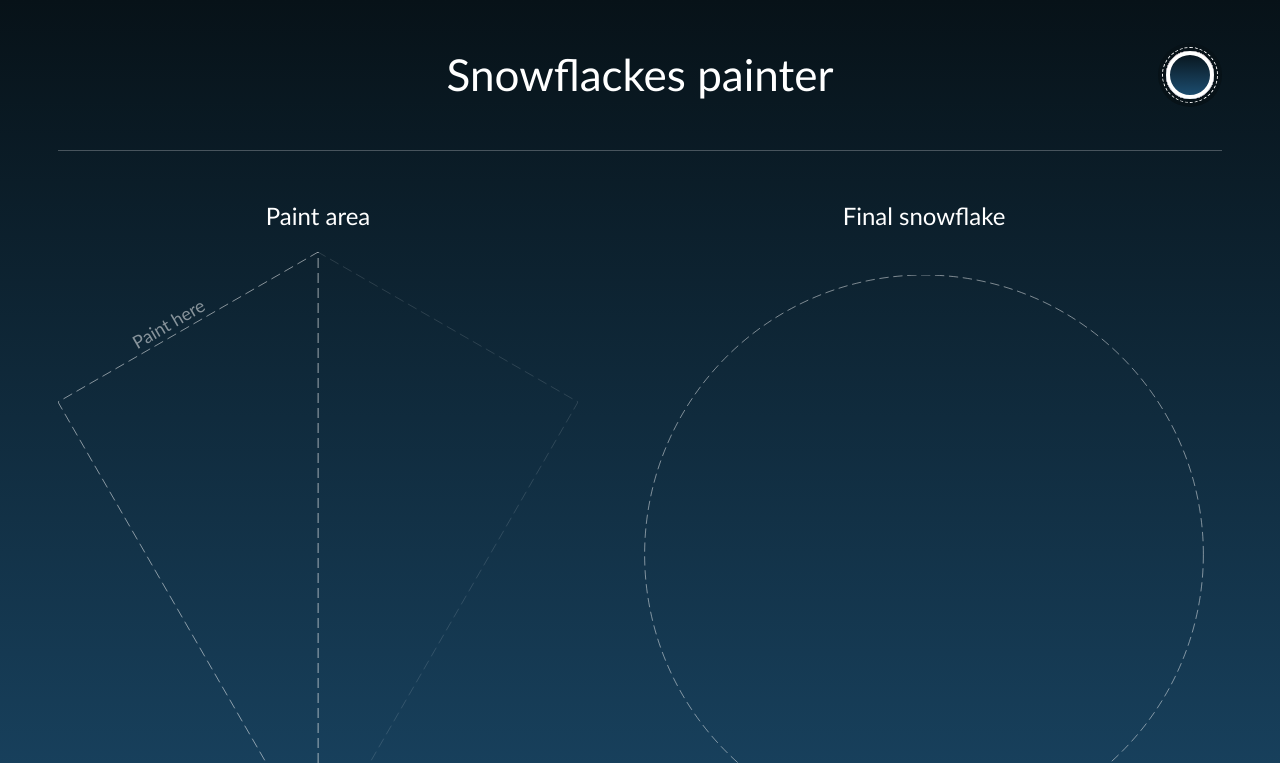
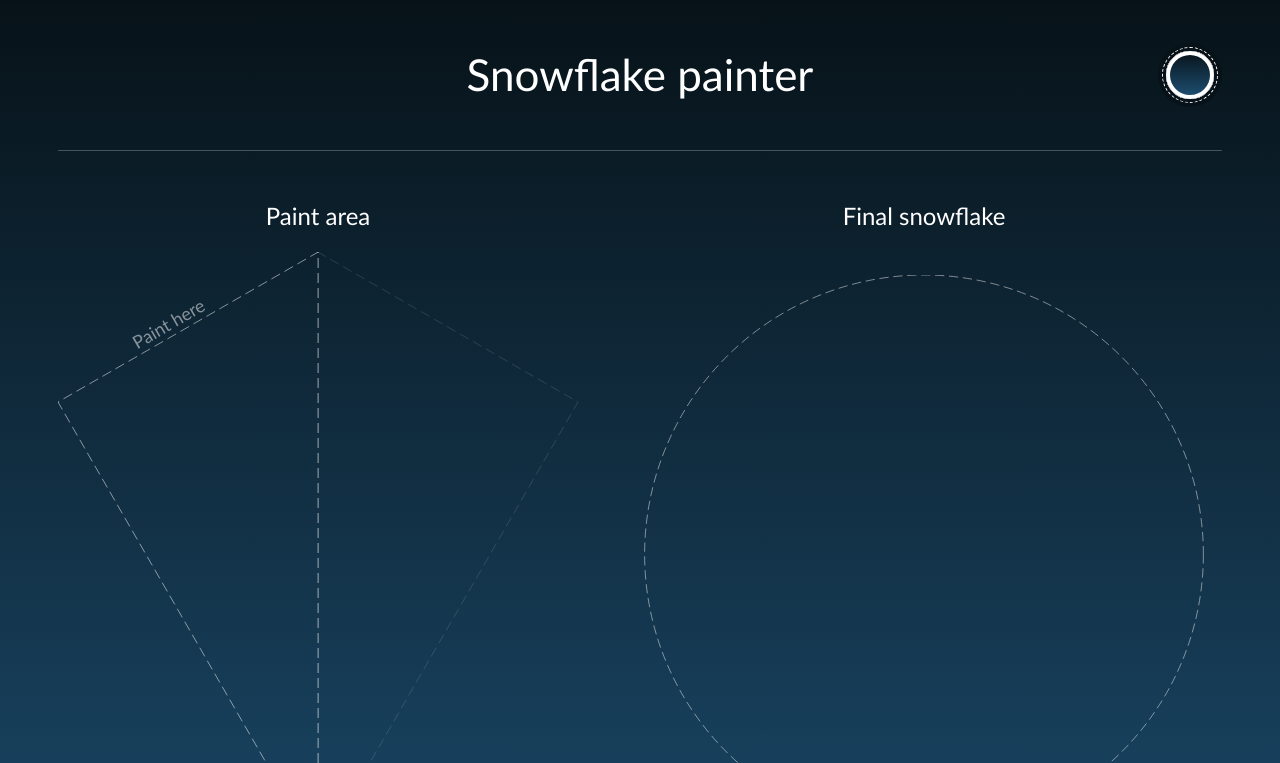
Before and after one commit to yoksel/snowflake, a website built with webpack: page dist/index.html in a window 1280 px wide. Shown: the top 763 px of the page. Built offline with nearby package versions, Linux system fonts and the light colour scheme.

Commit message:
Fix title; add og-data

```diff
--- a/dist/index.html
+++ b/dist/index.html
@@ -2,14 +2,18 @@
 
 <html>
   <head>
-    <script src="script.js" type="module"></script>
     <link rel="stylesheet" type="text/css" href="./style.css">
+    <title>Snowflake painter</title>
+
+    <meta property="og:title" content="Snowflake painter"/>
+    <meta property="og:url" content="https://yoksel.github.io/snowflake/"/>
+    <meta property="og:image" content="https://yoksel.github.io/snowflake/img/screen.png"/>
   </head>
 
   <body>
     <div class="page">
       <header class="page__header">
-        <h1>Snowflackes painter</h1>
+        <h1>Snowflake painter</h1>
 
         <theme-switcher class="theme-switcher"/>
       </header>
```
Also changed, not shown: dist/img/screen.png (added).
